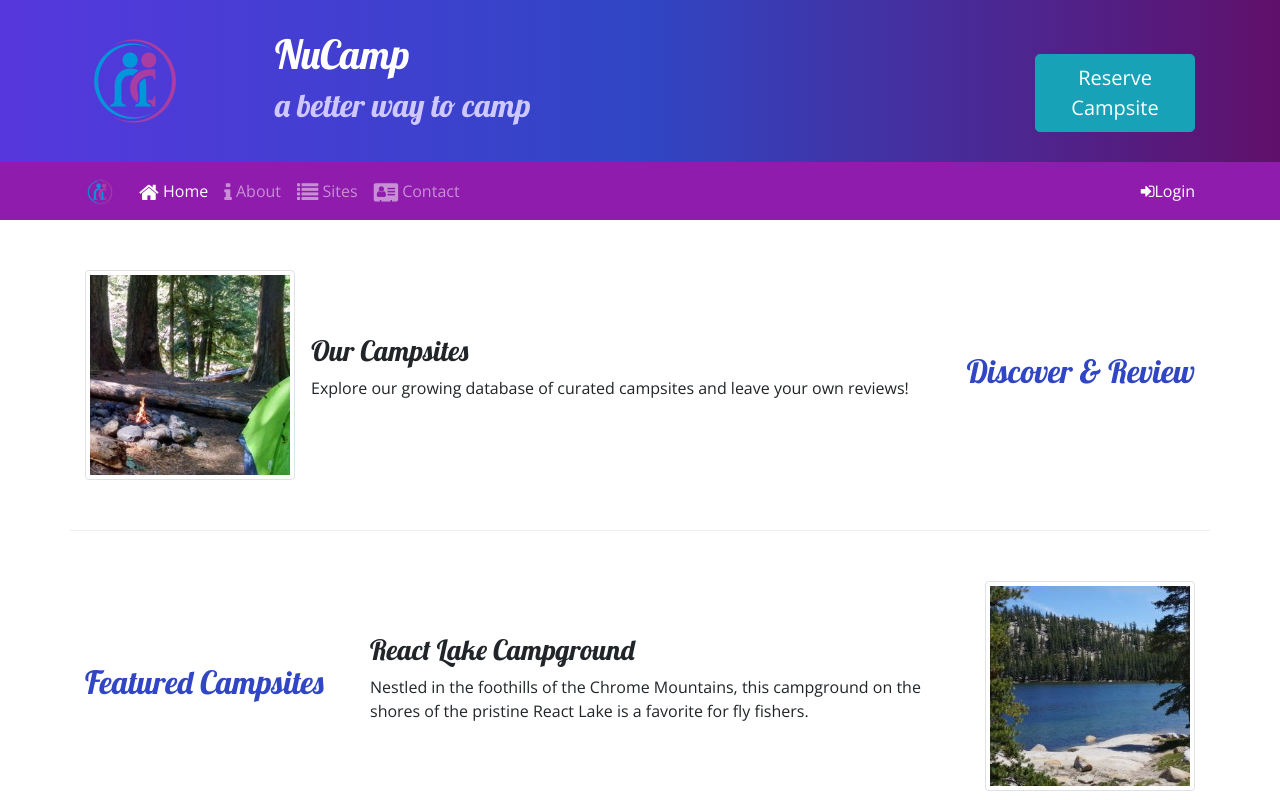
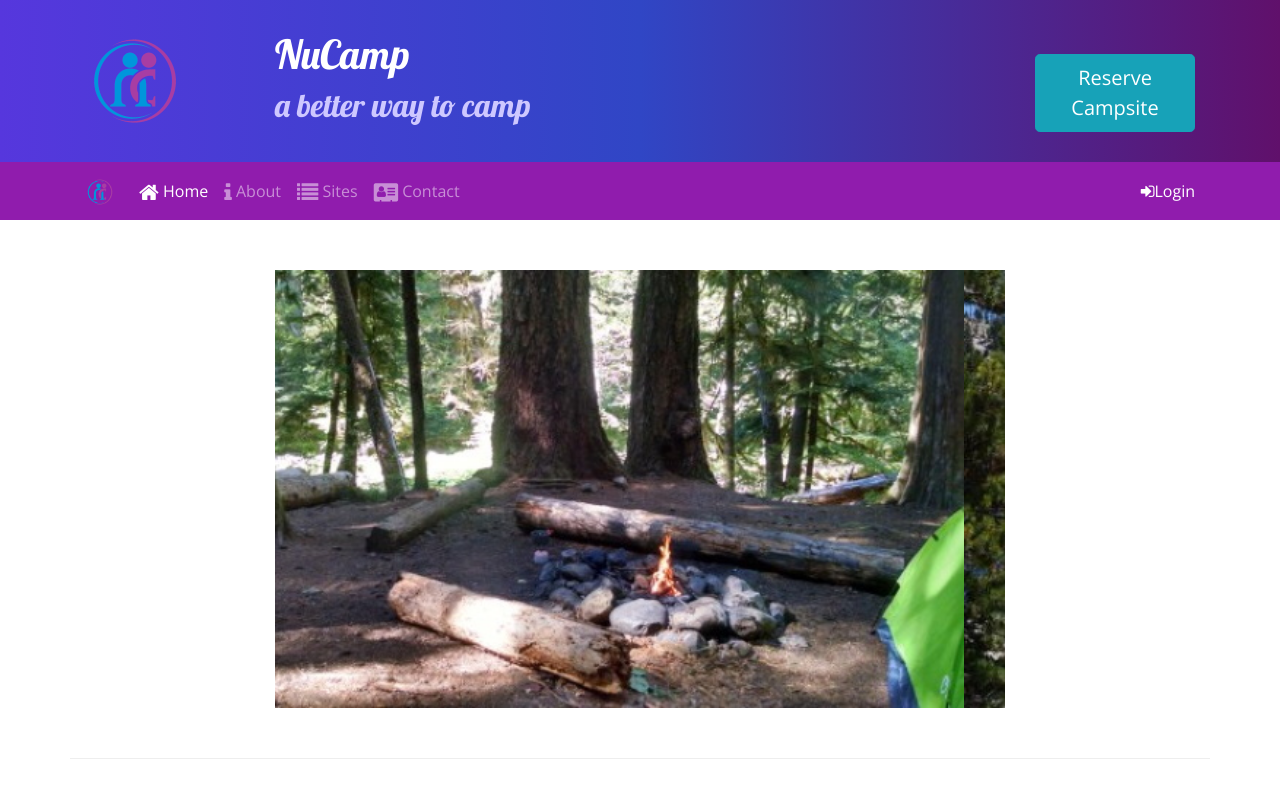
Before and after one commit to paderx01/Nucamp-Bootstrap, a website: page index.html in a window 1280 px wide. Shown: the top 800 px of the page. Drawn offline with nearby package versions, Linux system fonts and the light colour scheme.

Commit message:
added carousel images

```diff
--- a/index.html
+++ b/index.html
@@ -97,6 +97,23 @@
     </div>
 
     <div class="container">
+        <div class="row row-content">
+            <div class="col-md-8 mx-auto">
+                <div id="homeCarousel" class="carousel slide" data-ride="carousel">
+                    <div class="carousel-inner">
+                        <div class="carousel-item active">
+                            <img class="d-block w-100" src="img/breadcrumb-trail.jpg" alt="Breadcrumb Trail Camper" />
+                        </div>
+                        <div class="carousel-item">
+                            <img class="d-block w-100" src="img/react-lake.jpg" alt="React Lake Campground" />
+                        </div>
+                        <div class="carousel-item">
+                            <img class="d-block w-100" src="img/chrome-river.jpg" alt="Chrome River Campground" />
+                        </div>
+                    </div>
+                </div>
+            </div>
+        </div>
         <div class="row row-content align-items-center">
             <div class="col-sm-4 order-sm-last col-md-3">
                 <h2 class="text-sm-right">Discover & Review</h2>
```
